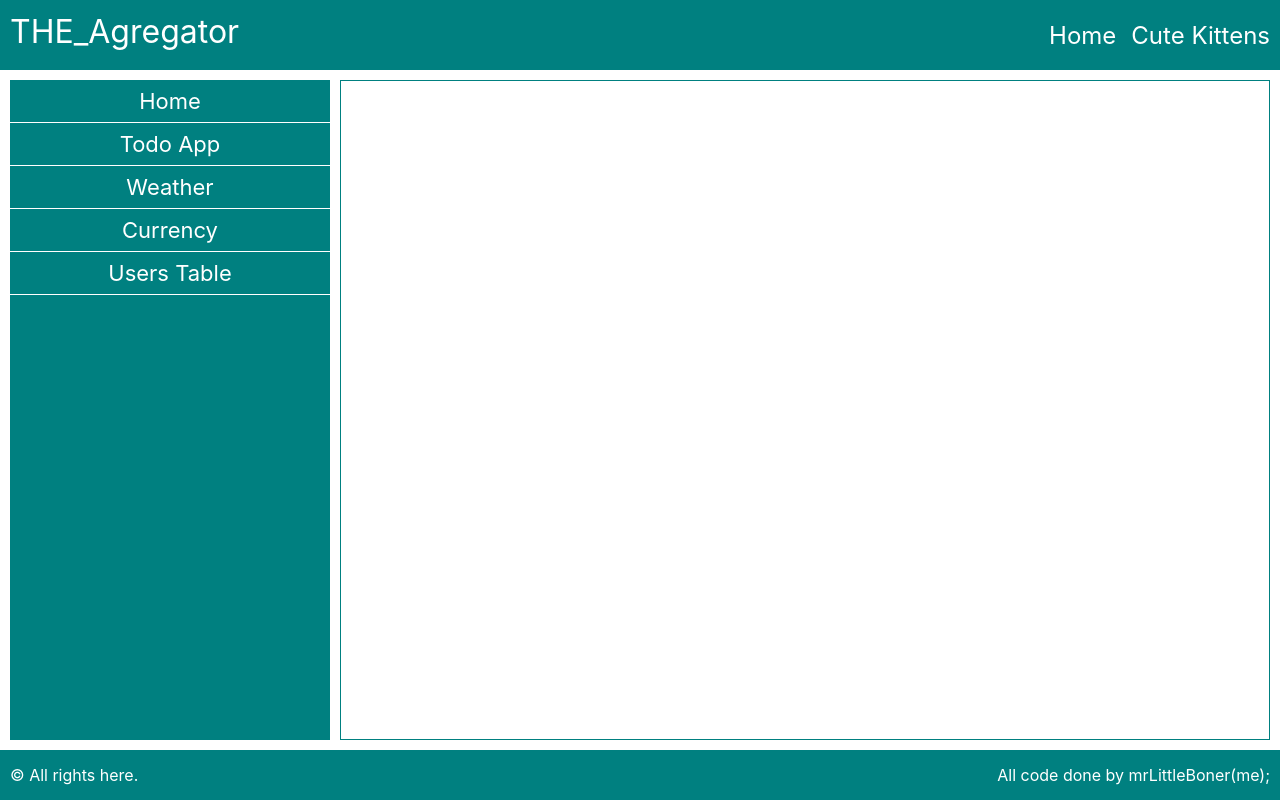
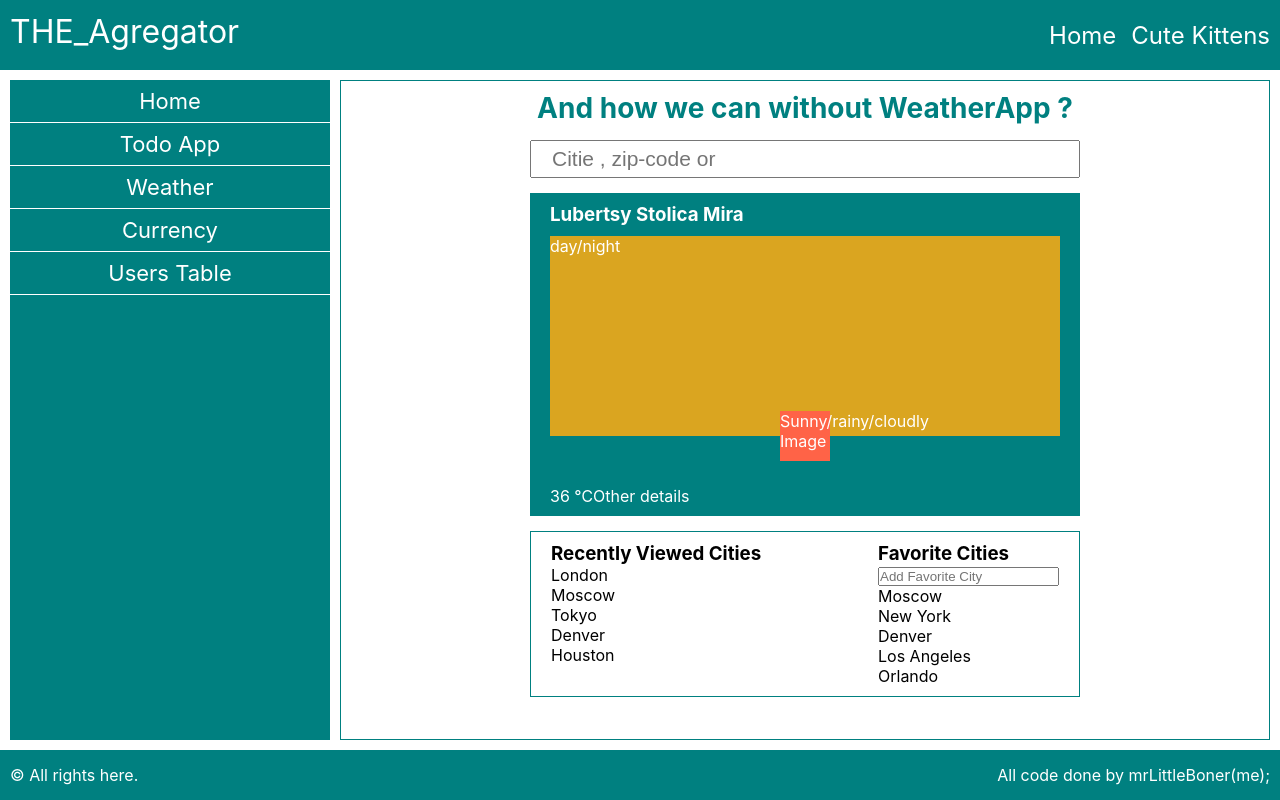
Before and after one commit to mrLittle-Boner/THE_Agregator, a React (Create React App) app: page /weather in a window 1280 px wide. Built offline with nearby package versions, Linux system fonts and the light colour scheme.

Commit message:
add base weatherApp structure

```diff
--- a/src/App.js
+++ b/src/App.js
@@ -1,8 +1,11 @@
 import Header from './features/header/Header';
 import SidebarNav from './features/Nav/SidebarNav';
+import Footer from './features/footer/Footer';
+
 import HomeContent from './features/home/HomeContent';
 import TodoApp from './features/todoApp/components/TodoApp';
-import Footer from './features/footer/Footer';
+import WeatherApp from './features/weather/components/WeatherApp';
+
 import {
   BrowserRouter as Router,
   Switch,
@@ -45,6 +48,9 @@ function App() {
                   <Route exact path='/todos'>
                     <TodoApp />
                   </Route>
+                  <Route exact path='/weather'>
+                    <WeatherApp />
+                  </Route>
                 </Switch>
               </div>
             </div>
--- a/src/features/todoApp/components/AddTodoForm.js
+++ b/src/features/todoApp/components/AddTodoForm.js
@@ -7,7 +7,6 @@ const styles = {
     maxWidth: '550px',
     margin: '15px auto 0px',
     display: 'flex',
-
   },
   inputField: {
     padding: '6px 10px 5px 4px',
--- /dev/null
+++ b/src/features/todoApp/todoAppReducer.js
@@ -0,0 +1,11 @@
+import { combineReducers } from 'redux';
+
+import todos from './todosSlice';
+import filters from './filtersSlice';
+
+const todoAppReducer = combineReducers({
+  todos,
+  filters
+});
+
+export default todoAppReducer;
--- /dev/null
+++ b/src/features/weather/components/CityInput.js
@@ -0,0 +1,26 @@
+import React from 'react';
+
+const styles = {
+  search: {
+    maxWidth: '550px',
+    margin: '15px auto 0',
+  },
+  input: {
+    width: '100%',
+    padding: '5px 20px',
+    fontSize: '21px'
+  }
+};
+
+export default function CitiInput() {
+  return (
+    <div style={styles.search} className='weather__input search'>
+      <input
+        style={styles.input}
+        className='search__input'
+        type='text'
+        placeholder='Citie , zip-code or '
+      />
+    </div>
+  );
+};
--- /dev/null
+++ b/src/features/weather/components/FavoriteCities.js
@@ -0,0 +1,19 @@
+import React from 'react';
+
+export default function FavoriteCities() {
+  return (
+    <div>
+      <div className='weather__favorites favorites'>
+        <h3>Favorite Cities</h3>
+        <input type="text" placeholder='Add Favorite City' />
+        <ul>
+          <li>Moscow</li>
+          <li>New York</li>
+          <li>Denver</li>
+          <li>Los Angeles</li>
+          <li>Orlando</li>
+        </ul>
+      </div>
+    </div>
+  );
+};
--- /dev/null
+++ b/src/features/weather/components/LatesCities.js
@@ -0,0 +1,16 @@
+import React from 'react';
+
+export default function LatesCities() {
+  return (
+    <div className='weather__viewed lates'>
+      <h3>Recently Viewed Cities</h3>
+      <ul>
+        <li>London</li>
+        <li>Moscow</li>
+        <li>Tokyo</li>
+        <li>Denver</li>
+        <li>Houston</li>
+      </ul>
+    </div>
+  );
+};
--- /dev/null
+++ b/src/features/weather/components/WeatherApp.js
@@ -0,0 +1,35 @@
+import React from 'react';
+import CityInput from './CityInput';
+import FavoriteCities from './FavoriteCities';
+import LatesCities from './LatesCities';
+import WeatherCard from './WeatherCard';
+
+const styles = {
+  title: {
+    textAlign: 'center',
+    color: 'teal',
+    fontSize: '28px'
+  },
+  cities: {
+    maxWidth: '550px',
+    margin: '15px auto 0',
+    justifyContent: 'space-between',
+    display: 'flex',
+    padding: '10px 20px',
+    border: '1px solid teal'
+  }
+};
+
+export default function WeatherApp() {
+  return (
+    <section className='weather'>
+      <h2 style={styles.title} className='weather__title'>And how we can without WeatherApp ? </h2>
+      <CityInput />
+      <WeatherCard />
+      <div style={styles.cities} className='weather__cities'>
+        <LatesCities />
+        <FavoriteCities />
+      </div>
+    </section>
+  );
+};
--- /dev/null
+++ b/src/features/weather/components/WeatherCard.js
@@ -0,0 +1,43 @@
+import React from 'react';
+
+const styles = {
+  card: {
+    maxWidth: '550px',
+    margin: '15px auto 0',
+    // border: '1px solid teal',
+    color: 'white',
+    backgroundColor: 'teal',
+    padding: '10px 20px'
+  },
+  daytime: {
+    marginTop: '10px',
+    height: '200px',
+    backgroundColor: 'goldenrod'
+  },
+  condition: {
+    backgroundColor: 'tomato',
+    width: '50px', height: '50px',
+    position: 'relative',
+    top: '-25px',
+    left: 'calc(50% - 25px)'
+  }
+}
+
+export default function WeatherCard() {
+  return (
+    <div style={styles.card} className='weather__info card'>
+      <h3 className='card__city-name'>Lubertsy Stolica Mira</h3>
+      <div style={styles.daytime} className='card__image-container'>
+        <img src='' alt='' className='card__image' />
+          day/night
+        </div>
+      <div style={styles.condition} className='card__condition'>
+        Sunny/rainy/cloudly Image
+      </div>
+      <div className='card__details'>
+        <span className='card__temperature'>36 &#8451;</span>
+        <span className='card__other'>Other details</span>
+      </div>
+    </div>
+  );
+};
--- a/src/store.js
+++ b/src/store.js
@@ -1,7 +1,10 @@
 import { configureStore } from '@reduxjs/toolkit';
-import todosReducer from './features/todoApp/todosSlice';
-import filtersReducer from './features/todoApp/filtersSlice';
+import todoReducer from './features/todoApp/todoAppReducer';
+
+// import todosReducer from './features/todoApp/todosSlice';
+// import filtersReducer from './features/todoApp/filtersSlice';
 
 export const store = configureStore({
-  reducer: { todos: todosReducer, filters: filtersReducer },
+  // reducer: { todos: todosReducer, filters: filtersReducer },
+  reducer: todoReducer,
 });
```
